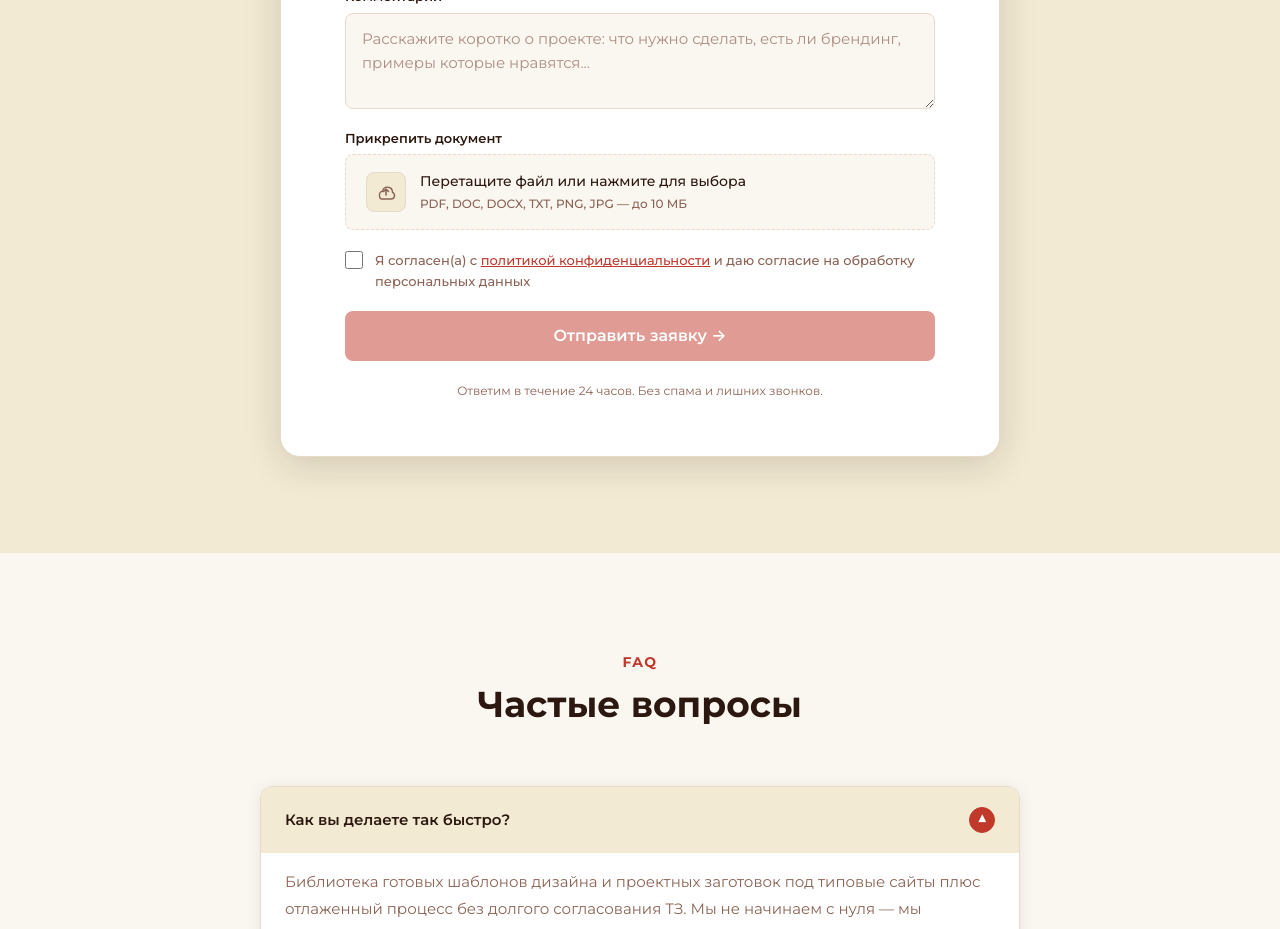
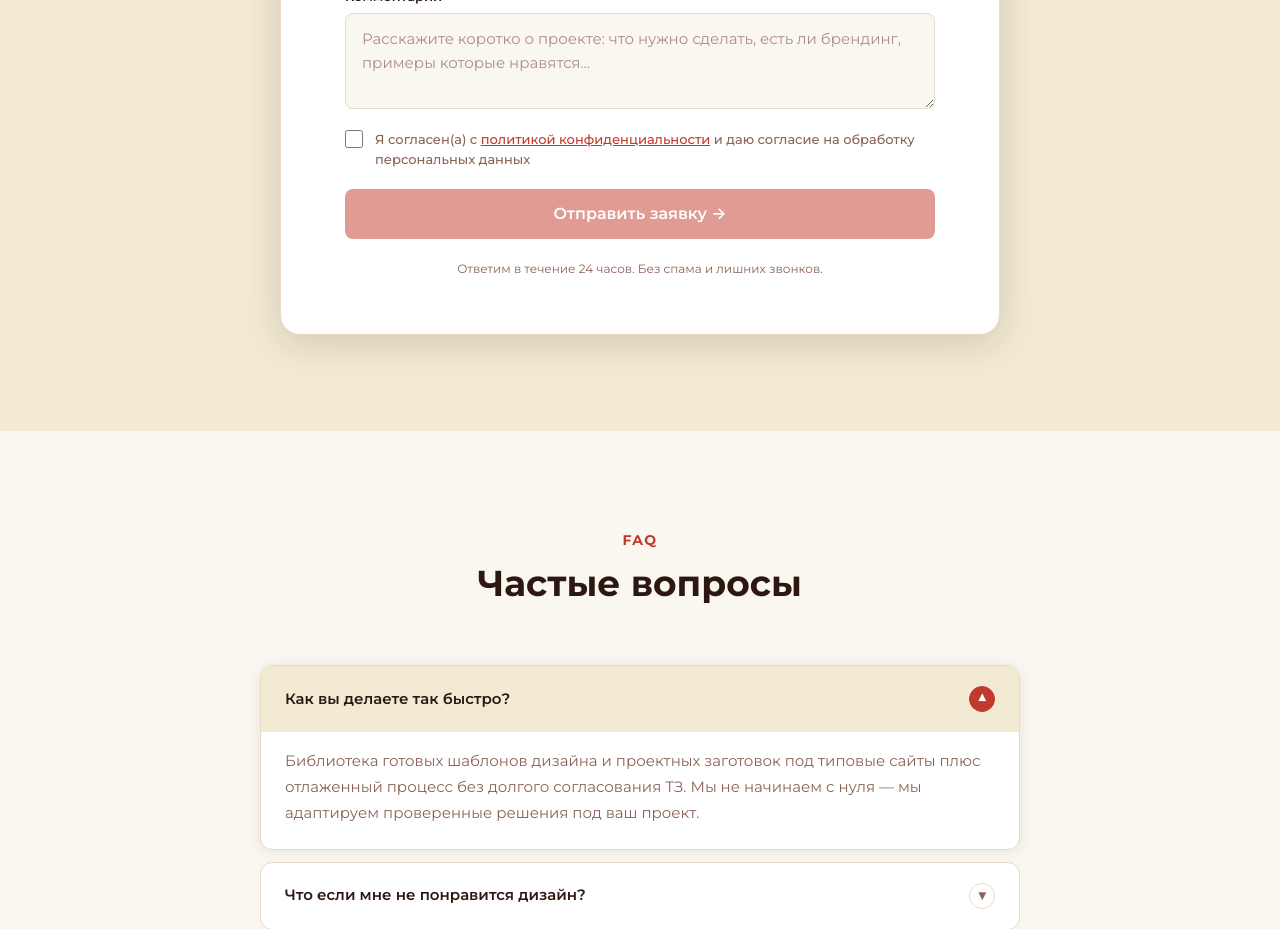
Before and after one commit to nikkislovv/nedelya-site, a React (Vite) app: page / in a window 1280 px wide. Shown: the part 5520-6449 px from the top of the page. Built offline with nearby package versions, Linux system fonts and the light colour scheme.

Commit message:
remove attaching files

```diff
--- a/src/app/components/ContactForm.tsx
+++ b/src/app/components/ContactForm.tsx
@@ -38,8 +38,6 @@ export function ContactForm() {
   const [errors, setErrors]       = useState<Errors>({});
   const [status, setStatus]       = useState<'idle' | 'loading' | 'success' | 'error'>('idle');
   const [dropdownOpen, setDropdownOpen] = useState(false);
-  const [attachedFile, setAttachedFile] = useState<string | null>(null);
-  const [fileObj, setFileObj]           = useState<File | null>(null);
   const dropdownRef = useRef<HTMLDivElement>(null);
 
   const set = (field: keyof FormState, value: string | boolean) =>
@@ -89,8 +87,6 @@ export function ContactForm() {
 
       setStatus('success');
       setForm(INITIAL);
-      setAttachedFile(null);
-      setFileObj(null);
     } catch {
       setStatus('error');
     }
@@ -245,49 +241,6 @@ export function ContactForm() {
               />
             </div>
 
-            {/* Прикрепить документ */}
-            <div className="nd-field">
-              <label className="nd-field__label">Прикрепить документ</label>
-              <label className="nd-file-upload">
-                <input
-                  type="file"
-                  className="nd-file-input"
-                  accept=".pdf,.doc,.docx,.txt,.png,.jpg,.jpeg"
-                  onChange={e => {
-                    const file = e.target.files?.[0] ?? null;
-                    setAttachedFile(file ? file.name : null);
-                    setFileObj(file);
-                  }}
-                />
-                {attachedFile ? (
-                  <div className="nd-file-upload__inner nd-file-upload__inner--filled">
-                    <span className="nd-file-upload__icon-wrap nd-file-upload__icon-wrap--filled">
-                      <svg width="20" height="20" viewBox="0 0 20 20" fill="none">
-                        <path d="M4 10l5 5 7-8" stroke="currentColor" strokeWidth="2" strokeLinecap="round" strokeLinejoin="round"/>
-                      </svg>
-                    </span>
-                    <div>
-                      <span className="nd-file-upload__filename">{attachedFile}</span>
-                      <span className="nd-file-upload__hint">Нажмите, чтобы заменить</span>
-                    </div>
-                  </div>
-                ) : (
-                  <div className="nd-file-upload__inner">
-                    <span className="nd-file-upload__icon-wrap">
-                      <svg width="20" height="20" viewBox="0 0 20 20" fill="none">
-                        <path d="M10 13V7M10 7L7.5 9.5M10 7L12.5 9.5" stroke="currentColor" strokeWidth="1.6" strokeLinecap="round" strokeLinejoin="round"/>
-                        <path d="M3.5 13.5A3.5 3.5 0 005 17h10a3.5 3.5 0 001.5-6.67V10a5 5 0 00-9.9-.8A3.5 3.5 0 003.5 13.5z" stroke="currentColor" strokeWidth="1.4" strokeLinecap="round" strokeLinejoin="round"/>
-                      </svg>
-                    </span>
-                    <div>
-                      <span className="nd-file-upload__text">Перетащите файл или нажмите для выбора</span>
-                      <span className="nd-file-upload__hint">PDF, DOC, DOCX, TXT, PNG, JPG — до 10 МБ</span>
-                    </div>
-                  </div>
-                )}
-              </label>
-            </div>
-
             {/* Согласие */}
             <div className="nd-checkbox-row">
               <input
```
